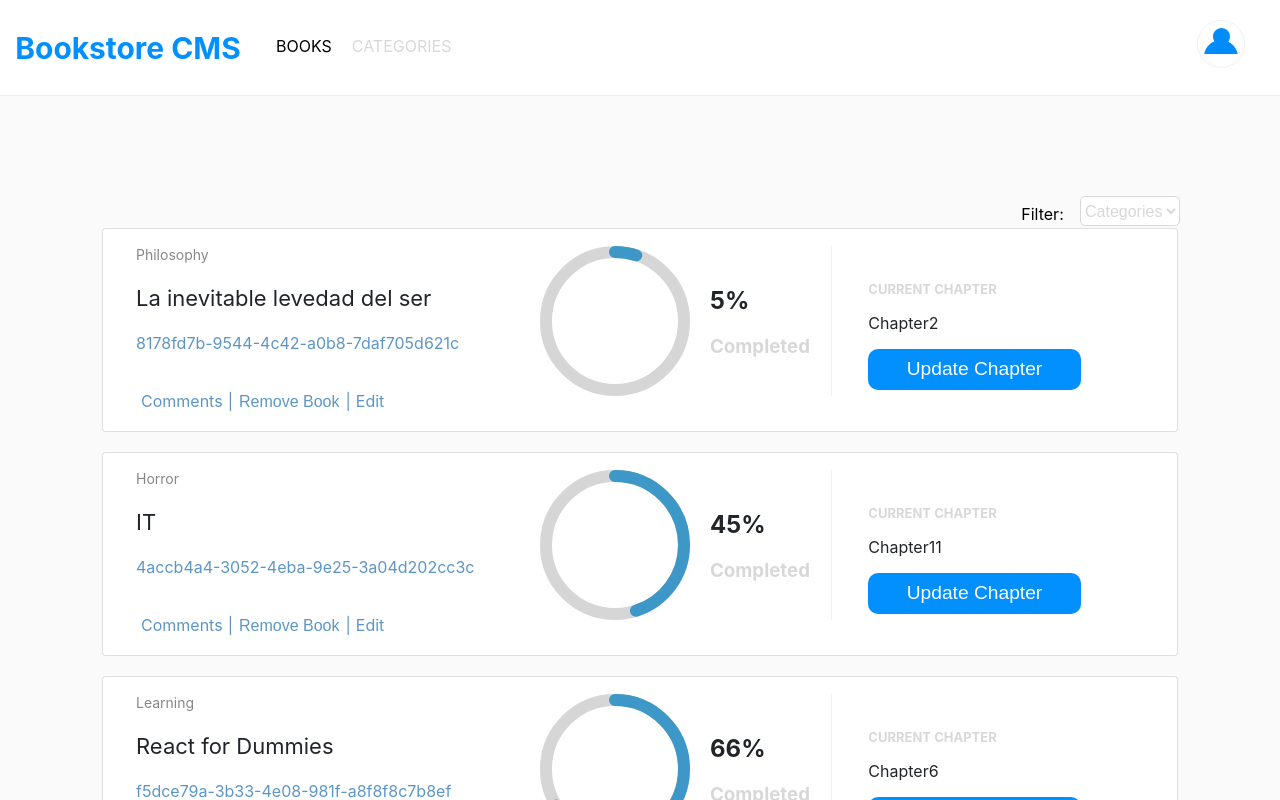
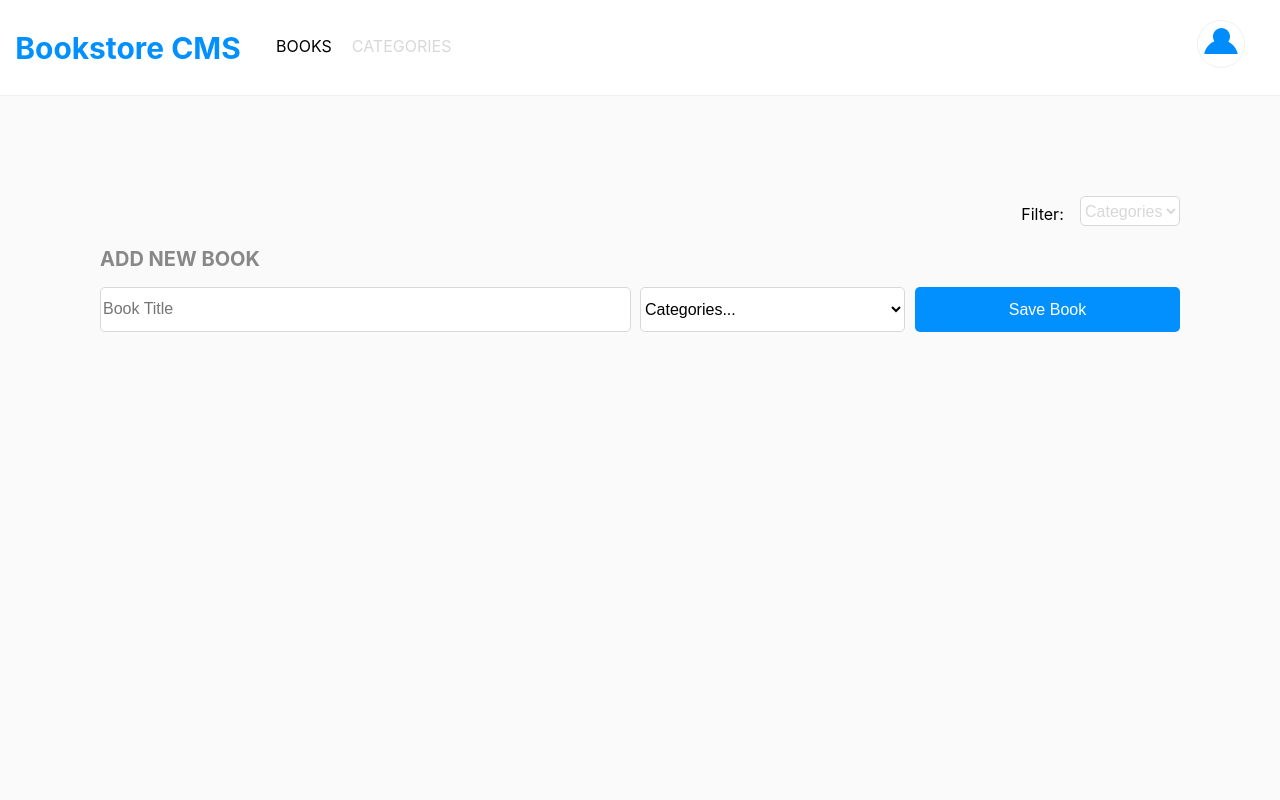
Before and after one commit to ricardomonte/magic-books, a React (Create React App) app: page / in a window 1280 px wide. Shown: the top 800 px of the page. Built offline with nearby package versions, Linux system fonts and the light colour scheme.

Commit message:
Delete const state in index

```diff
--- a/src/index.js
+++ b/src/index.js
@@ -2,37 +2,11 @@ import React from 'react';
 import ReactDOM from 'react-dom';
 import './index.scss';
 import { Provider } from 'react-redux';
-import { v4 as uuidv4 } from 'uuid';
 import App from './components/App';
 import configureStore from './configureStore';
 import NavBar from './common/NavBar';
 
-const State = {
-  book: [
-    {
-      id: uuidv4(),
-      title: 'La inevitable levedad del ser',
-      category: 'Philosophy',
-    },
-    {
-      id: uuidv4(),
-      title: 'IT',
-      category: 'Horror',
-    },
-    {
-      id: uuidv4(),
-      title: 'React for Dummies',
-      category: 'Learning',
-    },
-    {
-      id: uuidv4(),
-      title: 'Redux for Dummies',
-      category: 'Learning',
-    },
-  ],
-};
-
-const store = configureStore(State);
+const store = configureStore();
 
 ReactDOM.render(
   <Provider store={store}>
```
